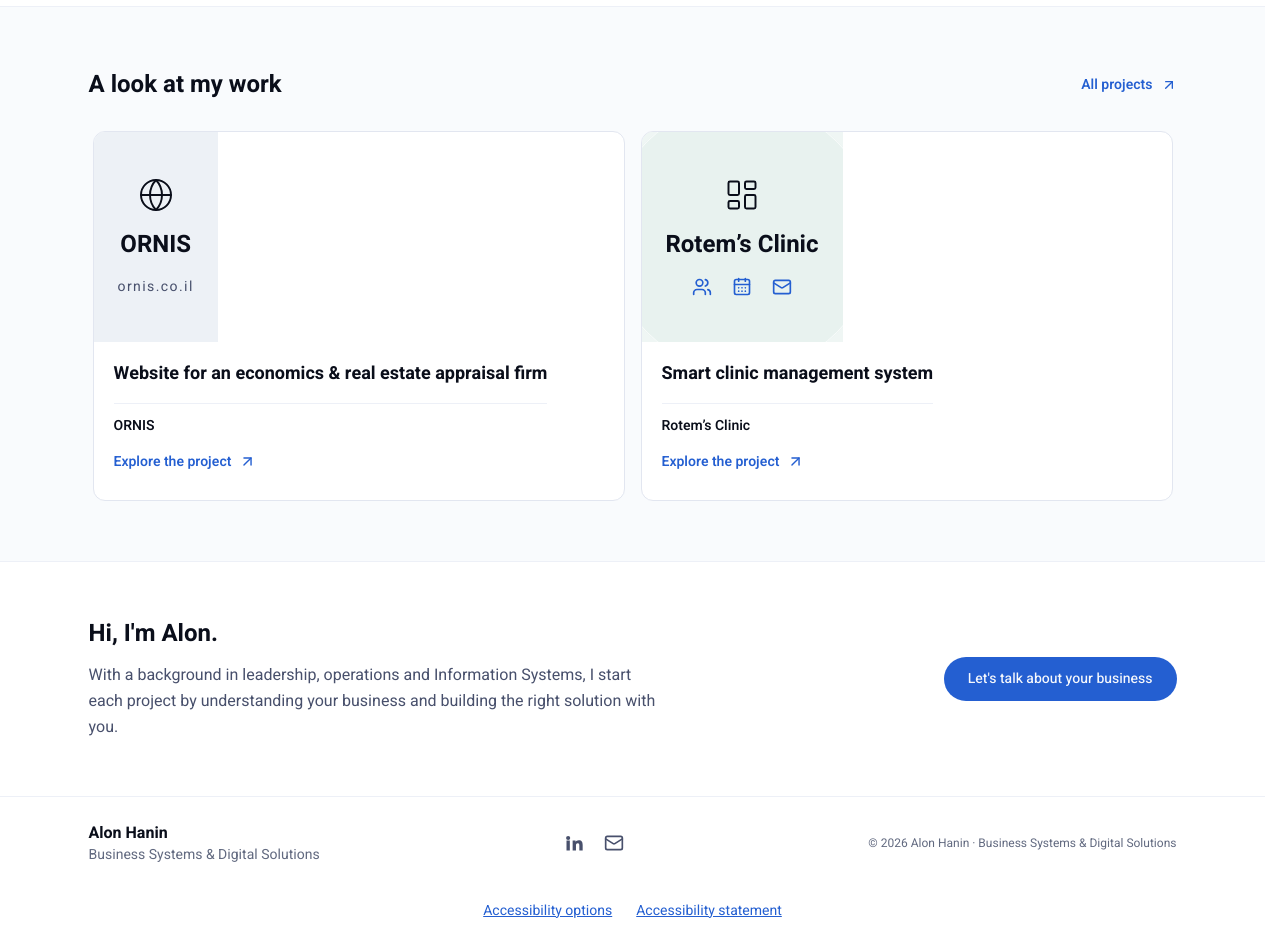
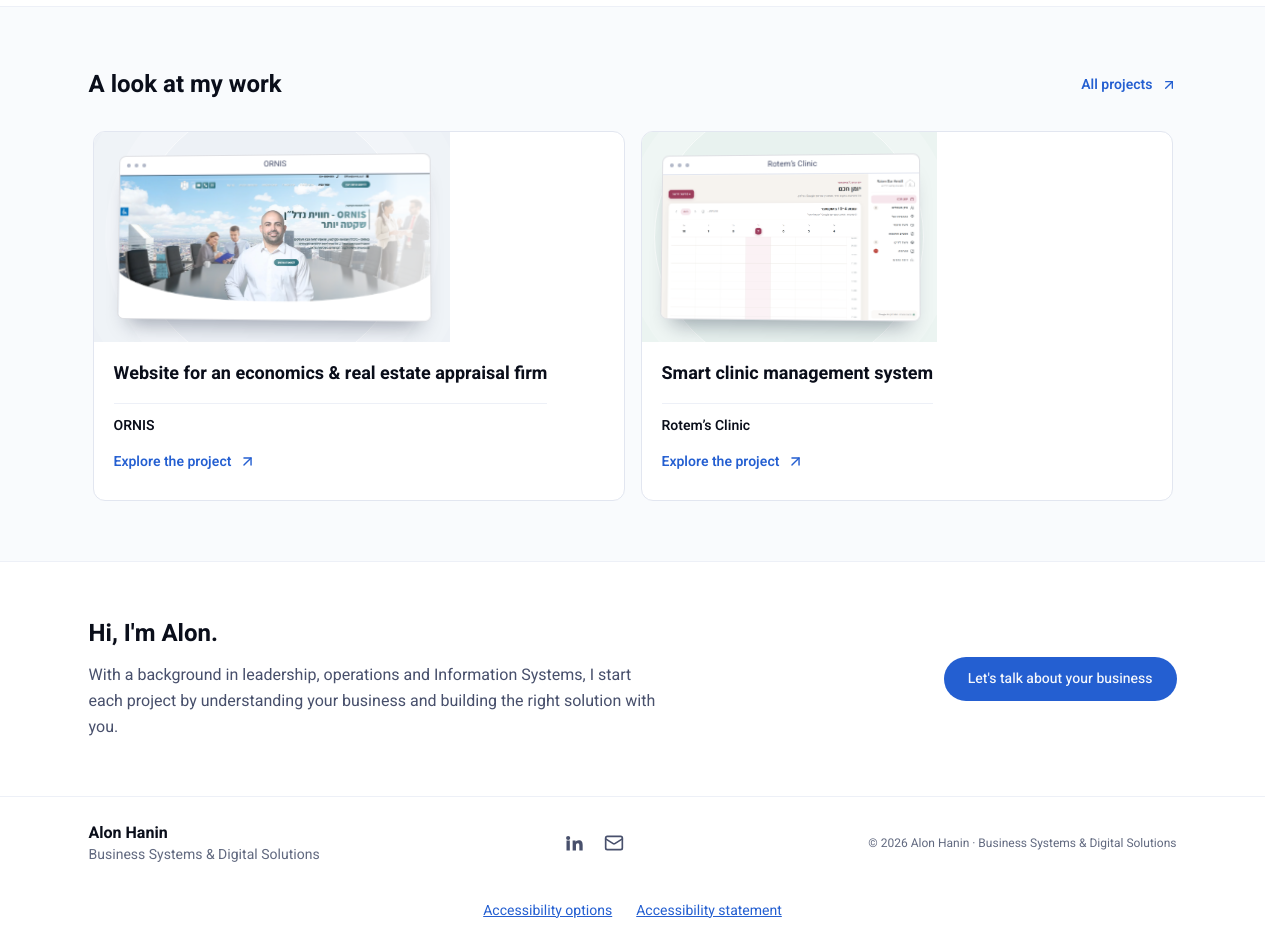
Before and after one commit to AlonHanin/alon-hanin-website, a React (Vite) app: page / in a window 1280 px wide. Shown: the part 880-1809 px from the top of the page. Built offline with nearby package versions, Linux system fonts and the light colour scheme.

Commit message:
Add ORNIS and Rotem clinic project screenshots

```diff
--- a/src/data/projectImages.ts
+++ b/src/data/projectImages.ts
@@ -2,6 +2,8 @@ import type { Localized, Project } from "../types/index.ts";
 
 export const projectImages: Localized<Record<string, Project["images"]>> = {
   he: {
+    ornis: [{ src: "/projects/ornis.png", width: 1680, height: 782, presentation: "browser", alt: "עמוד הבית של ORNIS לכלכלה ושמאות מקרקעין, עם הצגת המשרד וקישור לתיאום פגישת ייעוץ.", caption: "עמוד הבית · משרד כלכלה ושמאות מקרקעין" }],
+    clinic: [{ src: "/projects/rotem-clinic.png", width: 1676, height: 942, presentation: "browser", alt: "היומן השבועי במערכת הקליניקה של רותם, עם סנכרון ליומן Google וניווט לתיקי מטופלים, לידים וניתוח נתונים.", caption: "יומן חכם · סנכרון עם Google וניהול פעילות הקליניקה" }],
     wineops: [{ src: "/projects/wineops.jpg", width: 461, height: 871, presentation: "device", alt: "מסך הפתיחה של WineOps במובייל, עם תחומי ניהול מלאי, מעקב מעבדה ועבודת צוות.", caption: "מסך פתיחה · מוצר בפיתוח" }],
     ap: [
       { src: "/projects/ap-1.png", width: 1160, height: 546, presentation: "browser", alt: "טבלת תקציב שנתי המשווה תכנון 2025 לשנת 2024, עם סעיפי ביטוח, מים, בנק וניהול.", caption: "תקציב שנתי · סעיפי הוצאות והשוואה בין שנים" },
@@ -19,6 +21,8 @@ export const projectImages: Localized<Record<string, Project["images"]>> = {
     ],
   },
   en: {
+    ornis: [{ src: "/projects/ornis.png", width: 1680, height: 782, presentation: "browser", alt: "ORNIS economics and real estate appraisal homepage introducing the firm with a consultation contact link.", caption: "Homepage · economics and real estate appraisal firm" }],
+    clinic: [{ src: "/projects/rotem-clinic.png", width: 1676, height: 942, presentation: "browser", alt: "Rotem’s clinic weekly calendar with Google Calendar sync and navigation to patient records, leads and data analysis.", caption: "Smart calendar · Google sync and clinic management" }],
     wineops: [{ src: "/projects/wineops.jpg", width: 461, height: 871, presentation: "device", alt: "WineOps mobile welcome screen showing inventory, lab tracking and team management areas.", caption: "Welcome screen · product in development" }],
     ap: [
       { src: "/projects/ap-1.png", width: 1160, height: 546, presentation: "browser", alt: "Annual budget table comparing the 2025 plan with 2024, including insurance, utilities, banking and management expenses.", caption: "Annual budget · expense categories and year comparisons" },
--- a/src/data/projects.ts
+++ b/src/data/projects.ts
@@ -69,7 +69,7 @@ export const projects: Localized<Project[]> = {
       capabilities: ["הצגת שירותים", "תוכן מקצועי", "טופס פנייה"],
       stack: [],
       cta: { label: "לביקור באתר ORNIS", href: "https://ornis.co.il/" },
-      images: [],
+      images: projectImages.he.ornis,
     },
     {
       id: "rotem-clinic", name: "הקליניקה של רותם", category: "מערכת חכמה לניהול קליניקה",
@@ -83,7 +83,7 @@ export const projects: Localized<Project[]> = {
       capabilities: ["מעקב אחר לידים", "ניהול לקוחות פעילים", "סנכרון יומן", "חיבור ל־Gmail", "דאשבורד נתונים"],
       stack: [],
       integrations: ["Gmail"],
-      images: [],
+      images: projectImages.he.clinic,
     },
   ],
   en: [
@@ -151,7 +151,7 @@ export const projects: Localized<Project[]> = {
       capabilities: ["Service information", "Professional content", "Inquiry form"],
       stack: [],
       cta: { label: "Visit ORNIS", href: "https://ornis.co.il/" },
-      images: [],
+      images: projectImages.en.ornis,
     },
     {
       id: "rotem-clinic", name: "Rotem’s Clinic", category: "Smart clinic management system",
@@ -165,7 +165,7 @@ export const projects: Localized<Project[]> = {
       capabilities: ["Lead tracking", "Active client management", "Calendar sync", "Gmail integration", "Data dashboard"],
       stack: [],
       integrations: ["Gmail"],
-      images: [],
+      images: projectImages.en.clinic,
     },
   ],
 };
```
Also changed, not shown: public/projects/ornis.png (added), public/projects/rotem-clinic.png (added).
